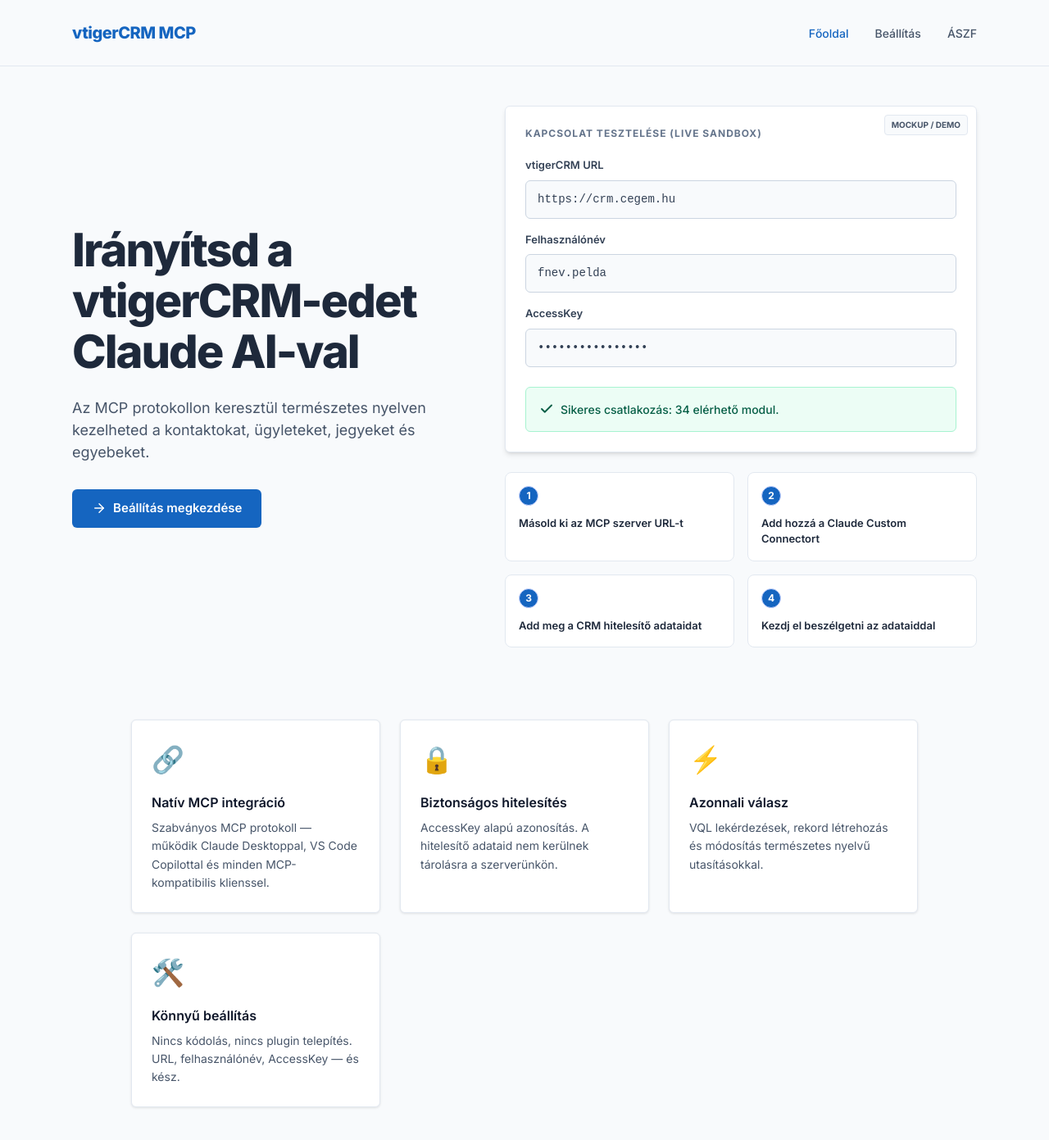
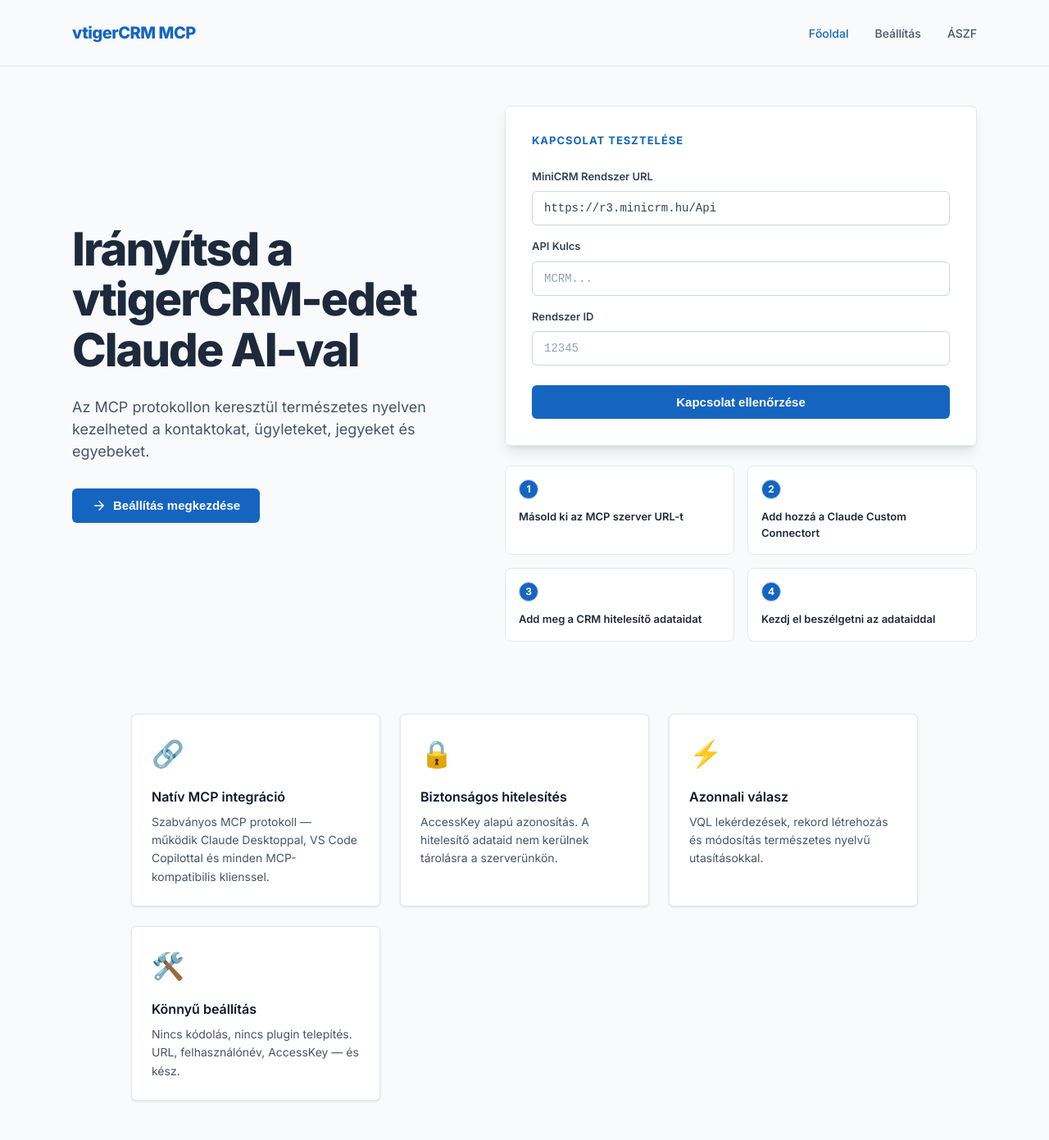
Before and after one commit to Monesz1/vtiger-mcp-page, a Jekyll site: the page built from index.md, in a window 1280 px wide and 1400 px high. Shown: the top 1391 px of the window at 82% size. Built offline with Jekyll 4.4.1, drawn with Linux system fonts in a browser that asks for light colours.

Commit message:
feat: Improve API connection testing UI
Replaces the static API background URL configuration with an interactive connection testing feature. The UI now provides immediate feedback on API call success or failure, enhancing the user experience for setup and integration. Removed obsolete configuration from `_config.yml` and updated layout and styles to support the new interactive element.

```diff
--- a/CNAME
+++ /dev/null
@@ -1 +0,0 @@
-vtigercrmmcp.opensoft.hu
--- a/_config.yml
+++ b/_config.yml
@@ -63,8 +63,6 @@ hero:
   headline: "Irányítsd a vtigerCRM-edet Claude AI-val"
   subheadline: "Az MCP protokollon keresztül természetes nyelven kezelheted a kontaktokat, ügyleteket, jegyeket és egyebeket."
   cta_primary: "Beállítás megkezdése"
-  background_api_url: ""
-  background_api_method: "POST"
 
 setup:
   page_title: "Beállítási útmutató"
--- a/_includes/head.html
+++ b/_includes/head.html
@@ -93,8 +93,7 @@
   .hero-layout { display: grid; grid-template-columns: 1fr 1.2fr; gap: 48px; padding: 48px; align-items: center; max-width: 1200px; margin: 0 auto; }
   .steps-grid { display: grid; grid-template-columns: 1fr 1fr; gap: 16px; }
   .widgets-container { display: flex; flex-direction: column; gap: 24px; }
-  .connection-tester { background: var(--color-surface); color: var(--color-text); border: 1px solid var(--color-border); border-radius: var(--border-radius); padding: 24px; position: relative; box-shadow: 0 4px 6px -1px rgb(0 0 0 / 0.1), 0 2px 4px -2px rgb(0 0 0 / 0.1); }
-  .connection-tester::after { content: 'MOCKUP / DEMO'; position: absolute; top: 10px; right: 10px; font-size: 10px; font-weight: 700; color: var(--color-muted); background: var(--color-bg); padding: 4px 8px; border-radius: 4px; pointer-events: none; border: 1px solid var(--color-border); }
+  .connection-tester { background: var(--color-surface); color: var(--color-text); border: 1px solid var(--color-border); border-radius: var(--border-radius); padding: 32px; box-shadow: 0 10px 15px -3px rgb(0 0 0 / 0.1), 0 4px 6px -4px rgb(0 0 0 / 0.1); }
   .cta-group { display: flex; gap: 16px; }
   .hero { padding: 80px 48px; background: var(--color-bg); }
   .hero .container { max-width: 1200px; margin: 0 auto; text-align: left; }
--- a/_layouts/default.html
+++ b/_layouts/default.html
@@ -52,32 +52,112 @@
       }
     }
 
-    async function triggerBackgroundApi(event, apiUrl, apiMethod, targetUrl) {
-      event.preventDefault();
-      const btn = event.currentTarget;
+    async function testApiCall() {
+      const btn = document.getElementById('api-trigger-btn');
+      const resultDiv = document.getElementById('api-result');
+      if (!btn || !resultDiv) return;
+
       const originalHtml = btn.innerHTML;
-
-      // Update UI to show loading state
-      btn.innerHTML = '<span class="spinner" style="display:inline-block; margin-right:8px; animation: spin 1s linear infinite;">↻</span> Kis türelmet...';
-      btn.style.pointerEvents = 'none';
-      btn.style.opacity = '0.8';
+      btn.innerHTML = '<span class="spinner" style="display:inline-block; margin-right:8px; animation: spin 1s linear infinite;">↻</span> Csatlakozás...';
+      btn.disabled = true;
+      resultDiv.style.display = 'none';
 
       try {
-        // Abort controller to prevent UI hanging if background API fails or is slow
-        const controller = new AbortController();
-        const timeoutId = setTimeout(() => controller.abort(), 2500); // 2.5s maximum wait
+        // Example GET request to a public mock API
+        const response = await fetch('https://jsonplaceholder.typicode.com/posts/1');
+        if (!response.ok) throw new Error('Hálózati hiba történt');
 
-        await fetch(apiUrl, {
-          method: apiMethod || 'POST',
-          mode: 'no-cors', // Ideal for "fire and forget" background webhooks to avoid CORS blocking
-          signal: controller.signal
+        const data = await response.json();
+
+        resultDiv.style.display = 'block';
+        resultDiv.style.backgroundColor = '#ECFDF5';
+        resultDiv.style.color = '#065F46';
+        resultDiv.style.border = '1px solid #A7F3D0';
+        resultDiv.innerHTML = '<strong>✓ Sikeres API hívás!</strong><br>A REST szolgáltatás elérhető és válaszolt.';
+      } catch (error) {
+        resultDiv.style.display = 'block';
+        resultDiv.style.backgroundColor = '#FEF2F2';
+        resultDiv.style.color = '#991B1B';
+        resultDiv.style.border = '1px solid #FECACA';
+        resultDiv.innerHTML = `<strong>⚠️ Hiba történt</strong><br>${error.message}`;
+      } finally {
+        btn.innerHTML = originalHtml;
+        btn.disabled = false;
+      }
+    }
+
+    async function runConnectionTest() {
+      const btn = document.getElementById('test-connection-btn');
+      const wrapper = document.getElementById('test-result-wrapper');
+
+      const baseUrl = document.getElementById('baseurl')?.value;
+      const apiKey = document.getElementById('apikey')?.value;
+      const systemId = document.getElementById('systemid')?.value;
+
+      if (!baseUrl || !apiKey || !systemId) {
+        wrapper.style.display = 'block';
+        wrapper.innerHTML = `
+          <div class="test-result error animate-fade-in-up" style="display:block;">
+            <h3><svg width="18" height="18" viewBox="0 0 24 24" fill="none" stroke="currentColor" stroke-width="2" stroke-linecap="round" stroke-linejoin="round"><circle cx="12" cy="12" r="10"/><line x1="12" y1="8" x2="12" y2="12"/><line x1="12" y1="16" x2="12.01" y2="16"/></svg> Hiba</h3>
+            Kérlek tölts ki minden mezőt!
+          </div>`;
+        return;
+      }
+
+      const originalHtml = btn.innerHTML;
+      btn.innerHTML = '<span class="spinner" style="display:inline-block; margin-right:8px; animation: spin 1s linear infinite;">↻</span> Tesztelés folyamatban...';
+      btn.disabled = true;
+      wrapper.style.display = 'none';
+      wrapper.innerHTML = '';
+
+      try {
+        // Prepare Basic Auth token securely matching standard integration practices
+        const credentials = btoa(`${systemId}:${apiKey}`);
+
+        // Use proxy or direct fetch depending on target API limitations
+        const cleanBaseUrl = baseUrl.replace(/\/$/, '');
+        const targetUrl = `${cleanBaseUrl}/Contact`;
+
+        // Fails if target has no broad CORS config configured on endpoint
+        const response = await fetch(targetUrl, {
+          method: 'GET',
+          headers: {
+            'Authorization': `Basic ${credentials}`,
+            'Content-Type': 'application/json',
+            'Accept': 'application/json'
+          }
         });
-        clearTimeout(timeoutId);
+
+        if (!response.ok) {
+          throw new Error(`Szerver válasz: ${response.status} ${response.statusText}`);
+        }
+
+        const data = await response.json();
+
+        wrapper.style.display = 'block';
+        wrapper.innerHTML = `
+          <div class="test-result success animate-fade-in-up" style="display:block;">
+            <h3><svg width="18" height="18" viewBox="0 0 24 24" fill="none" stroke="currentColor" stroke-width="2" stroke-linecap="round" stroke-linejoin="round"><path d="M22 11.08V12a10 10 0 1 1-5.93-9.14"/><polyline points="22 4 12 14.01 9 11.01"/></svg> Kapcsolat sikeres</h3>
+            A megadott API adatokkal a csatlakozás megtörtént.
+            <details>
+              <summary>API Válasz Részletek</summary>
+              <pre>${JSON.stringify(data, null, 2)}</pre>
+            </details>
+          </div>`;
+
       } catch (error) {
-        console.warn("Background API silent hook completed with timeout/error:", error);
+        wrapper.style.display = 'block';
+        wrapper.innerHTML = `
+          <div class="test-result error animate-fade-in-up" style="display:block;">
+            <h3><svg width="18" height="18" viewBox="0 0 24 24" fill="none" stroke="currentColor" stroke-width="2" stroke-linecap="round" stroke-linejoin="round"><polygon points="7.86 2 16.14 2 22 7.86 22 16.14 16.14 22 7.86 22 2 16.14 2 7.86 7.86 2"/><line x1="15" y1="9" x2="9" y2="15"/><line x1="9" y1="9" x2="15" y2="15"/></svg> Kapcsolódási hiba</h3>
+            API hiba történt: ${error.message}
+            <div style="margin-top: 10px; font-size: 13px; opacity: 0.9;">
+              <strong>Figyelem:</strong> Ha az API végpont nem támogatja a CORS-t (Cross-Origin Resource Sharing), a böngésző biztonsági okokból blokkolja a hívást weboldalról indítva. Az MCP környezetben szerveroldalon futva ez a korlátozás nem lesz jelen.
+            </div>
+          </div>`;
       } finally {
-        // Always redirect the user to the destination page, regardless of API ping tracking outcome
-        window.location.href = targetUrl;
+        btn.innerHTML = originalHtml;
+        btn.disabled = false;
       }
     }
   </script>
--- a/index.md
+++ b/index.md
@@ -7,38 +7,32 @@ layout: default
     <h1 style="font-size: 56px; line-height: 1.1; font-weight: 800; margin-bottom: 24px; letter-spacing: -2px;" class="animate-fade-in-up">{{ site.hero.headline }}</h1>
     <p style="font-size: 18px; color: var(--color-muted); margin-bottom: 32px; max-width: 440px;" class="animate-fade-in-up delay-1">{{ site.hero.subheadline }}</p>
     <div class="cta-group animate-fade-in-up delay-2">
-      <a href="{{ '/setup/' | relative_url }}"
-         id="api-trigger-btn"
-         class="btn btn-primary"
-         {% if site.hero.background_api_url and site.hero.background_api_url != empty %}
-         onclick="triggerBackgroundApi(event, '{{ site.hero.background_api_url }}', '{{ site.hero.background_api_method | default: 'POST' }}', this.href)"
-         {% endif %}
-      >
+      <button id="api-trigger-btn" class="btn btn-primary" onclick="testApiCall()">
         <svg width="18" height="18" viewBox="0 0 24 24" fill="none" stroke="currentColor" stroke-width="2" stroke-linecap="round" stroke-linejoin="round"><path d="M5 12h14"/><path d="m12 5 7 7-7 7"/></svg>
         {{ site.hero.cta_primary }}
-      </a>
+      </button>
     </div>
+    <div id="api-result" style="margin-top: 16px; font-size: 14px; display: none; padding: 12px; border-radius: 6px; font-weight: 500;" class="animate-fade-in-up"></div>
   </section>
 
   <section class="widgets-container animate-fade-in-up delay-3">
-    <div class="widget connection-tester" style="pointer-events: none;">
-      <div class="widget-title" style="font-size: 12px; text-transform: uppercase; letter-spacing: 1px; font-weight: 700; margin-bottom: 20px; color: #64748B;">Kapcsolat tesztelése (Live Sandbox)</div>
+    <div class="widget connection-tester">
+      <div class="widget-title" style="font-size: 13px; text-transform: uppercase; letter-spacing: 1px; font-weight: 700; margin-bottom: 24px; color: var(--color-primary);">Kapcsolat tesztelése</div>
       <div class="form-group" style="margin-bottom: 16px;">
-        <label style="display: block; font-size: 13px; margin-bottom: 8px; font-weight: 600; color: #334155;">vtigerCRM URL</label>
-        <div class="input-mock" style="width: 100%; padding: 12px 14px; background: #F8FAFC; border: 1px solid #CBD5E1; border-radius: 6px; color: #334155; font-size: 14px; font-family: ui-monospace, monospace;">https://crm.cegem.hu</div>
+        <label style="display: block; font-size: 13px; margin-bottom: 8px; font-weight: 600; color: #334155;">MiniCRM Rendszer URL</label>
+        <input type="url" id="baseurl" class="form-control" style="width: 100%; padding: 12px 14px; background: #FFFFFF; border: 1px solid #CBD5E1; border-radius: 6px; color: #334155; font-size: 14px; font-family: ui-monospace, monospace; transition: all 0.2s;" placeholder="https://r3.minicrm.hu/Api" value="https://r3.minicrm.hu/Api">
       </div>
       <div class="form-group" style="margin-bottom: 16px;">
-        <label style="display: block; font-size: 13px; margin-bottom: 8px; font-weight: 600; color: #334155;">Felhasználónév</label>
-        <div class="input-mock" style="width: 100%; padding: 12px 14px; background: #F8FAFC; border: 1px solid #CBD5E1; border-radius: 6px; color: #334155; font-size: 14px; font-family: ui-monospace, monospace;">fnev.pelda</div>
+        <label style="display: block; font-size: 13px; margin-bottom: 8px; font-weight: 600; color: #334155;">API Kulcs</label>
+        <input type="password" id="apikey" class="form-control" style="width: 100%; padding: 12px 14px; background: #FFFFFF; border: 1px solid #CBD5E1; border-radius: 6px; color: #334155; font-size: 14px; font-family: ui-monospace, monospace; transition: all 0.2s;" placeholder="MCRM...">
       </div>
-      <div class="form-group" style="margin-bottom: 16px;">
-        <label style="display: block; font-size: 13px; margin-bottom: 8px; font-weight: 600; color: #334155;">AccessKey</label>
-        <div class="input-mock" style="width: 100%; padding: 12px 14px; background: #F8FAFC; border: 1px solid #CBD5E1; border-radius: 6px; color: #334155; font-size: 14px; font-family: ui-monospace, monospace;">••••••••••••••••</div>
+      <div class="form-group" style="margin-bottom: 24px;">
+        <label style="display: block; font-size: 13px; margin-bottom: 8px; font-weight: 600; color: #334155;">Rendszer ID</label>
+        <input type="text" id="systemid" class="form-control" style="width: 100%; padding: 12px 14px; background: #FFFFFF; border: 1px solid #CBD5E1; border-radius: 6px; color: #334155; font-size: 14px; font-family: ui-monospace, monospace; transition: all 0.2s;" placeholder="12345">
       </div>
-      <div class="status-panel" style="margin-top: 24px; padding: 16px; background: #ECFDF5; border: 1px solid #A7F3D0; border-radius: 6px; color: #065F46; font-size: 14px; display: flex; align-items: center; gap: 8px; font-weight: 500;">
-        <svg width="18" height="18" viewBox="0 0 24 24" fill="none" stroke="currentColor" stroke-width="2.5" stroke-linecap="round" stroke-linejoin="round"><polyline points="20 6 9 17 4 12"></polyline></svg>
-        Sikeres csatlakozás: 34 elérhető modul.
-      </div>
+      <button id="test-connection-btn" class="btn btn-primary" style="width: 100%; justify-content: center;" onclick="runConnectionTest()">Kapcsolat ellenőrzése</button>
+
+      <div id="test-result-wrapper" style="margin-top: 24px; display: none;"></div>
     </div>
 
     <div class="steps-grid">
```
